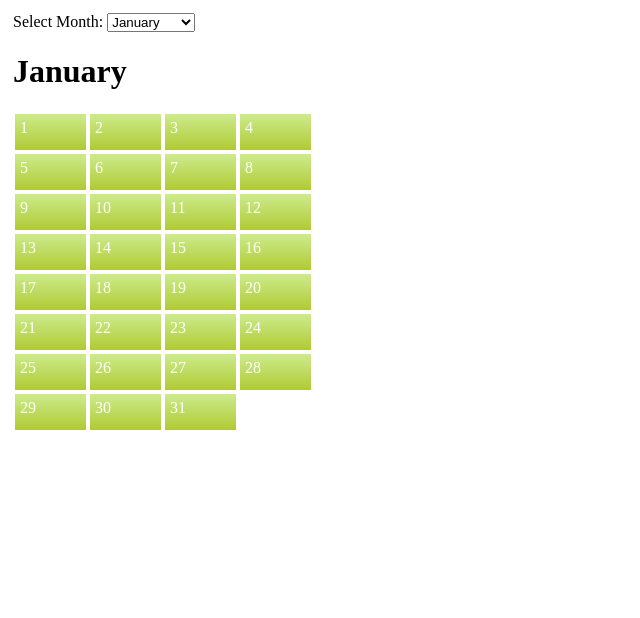
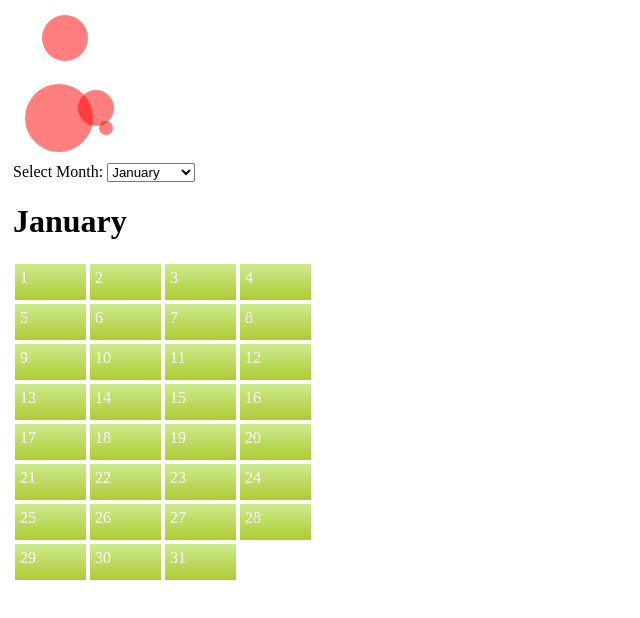
Before and after one commit to suramakr/javascript-playground, a plain HTML site: page javascript-intro/calendar.html in a window 1280 px wide. Shown: the whole page, without its empty margins (0-640 px from the left). Drawn offline with Linux system fonts and the light colour scheme.

Commit message:
Added dynamic circles

```diff
--- a/javascript-intro/calendar.css
+++ b/javascript-intro/calendar.css
@@ -18,7 +18,7 @@ body {
 }
 
 .output li {
-  display: inline-block;
+   display: inline-block;
    float: left;
    width: 25%;
    border: 2px solid white;
--- a/javascript-intro/calendar.html
+++ b/javascript-intro/calendar.html
@@ -8,6 +8,7 @@
 </head>
 <body>
   <div class="output">
+    <canvas></canvas>
     <label for="calendarmonths">Select Month:</label>
     <select id="calendarmonths">
       <option value="Jan">January</option>
@@ -25,6 +26,7 @@
     </select>
     <h1></h1>
     <ul></ul>
+
   </div>
   <script src="./calendar.js"></script>
 </body>
--- a/javascript-intro/calendar.js
+++ b/javascript-intro/calendar.js
@@ -26,3 +26,20 @@ function createCalendar(days, choice) {
 }
 
 createCalendar(31,'January');
+
+//draw some nice circles
+var WIDTH = document.documentElement.clientWidth;
+var HEIGHT = document.documentElement.clientHeight;
+
+var canvas = document.querySelector("canvas");
+var ctx = canvas.getContext('2d');
+for (var i = 0; i < 100; i++) {
+  ctx.beginPath();
+  ctx.fillStyle = 'rgba(255,0,0,0.5)';
+  ctx.arc(random(WIDTH), random(HEIGHT), random(50), 0, 2 * Math.PI);
+  ctx.fill();
+}
+
+function random(number) {
+  return Math.floor(Math.random()*number);
+}
```
Lines whose indentation alone changed are shown as unchanged.
